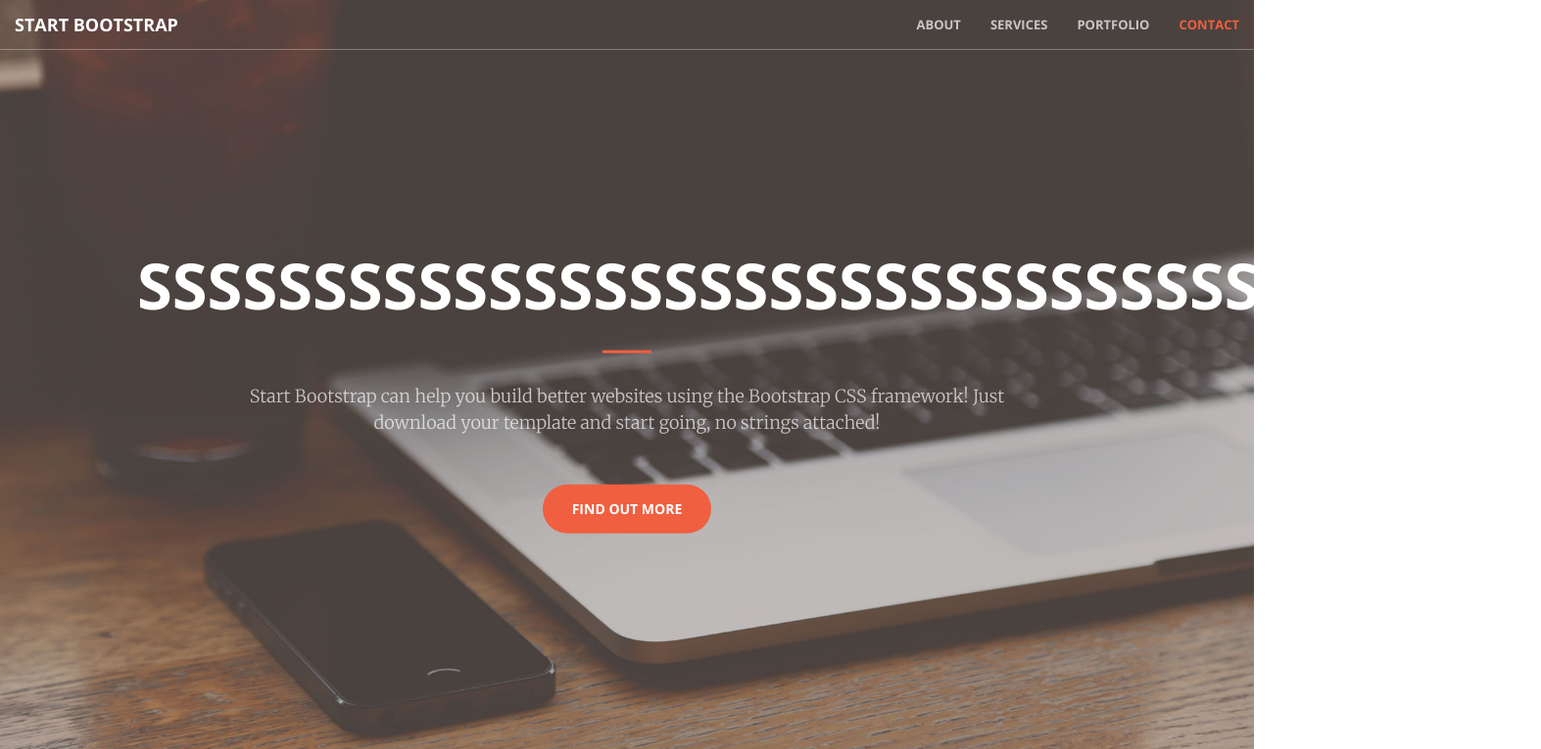
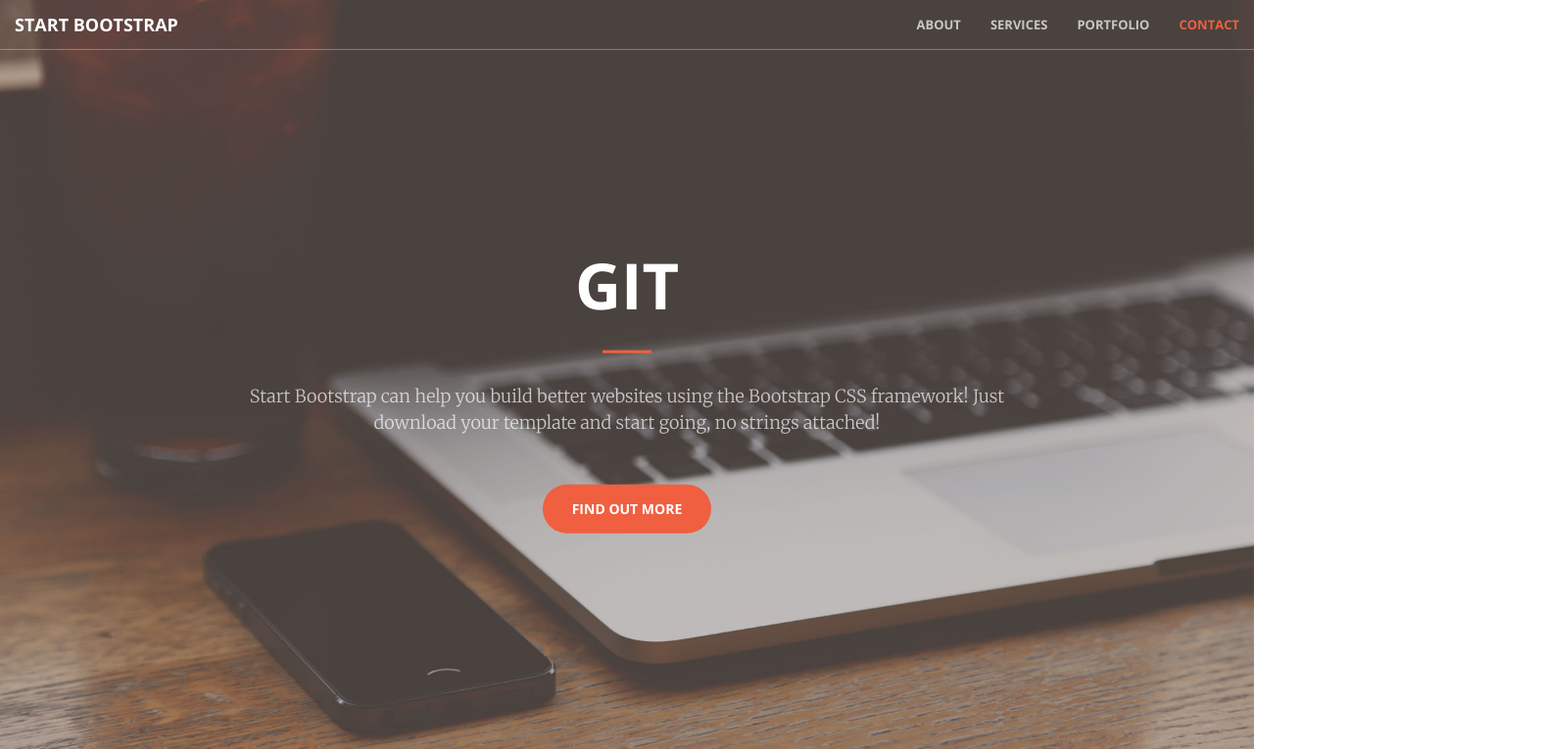
Before and after one commit to WeiBoHaung/laravel_test, a plain HTML site: page index.html in a window 1280 px wide. Shown: the top 765 px of the page at 98% size, 1573 px wide, since content can reach past the window. Drawn offline with nearby package versions, Linux system fonts and the light colour scheme.

Commit message:
set to git

```diff
--- a/index.html
+++ b/index.html
@@ -74,7 +74,7 @@
     <header>
         <div class="header-content">
             <div class="header-content-inner">
-                <h1>SSSSSSSSSSSSSSSSSSSSSSSSSSSSSSSSSSSSSSes</h1>
+                <h1>git</h1>
                 <hr>
                 <p>Start Bootstrap can help you build better websites using the Bootstrap CSS framework! Just download your template and start going, no strings attached!</p>
                 <a href="#about" class="btn btn-primary btn-xl page-scroll">Find Out More</a>
```
